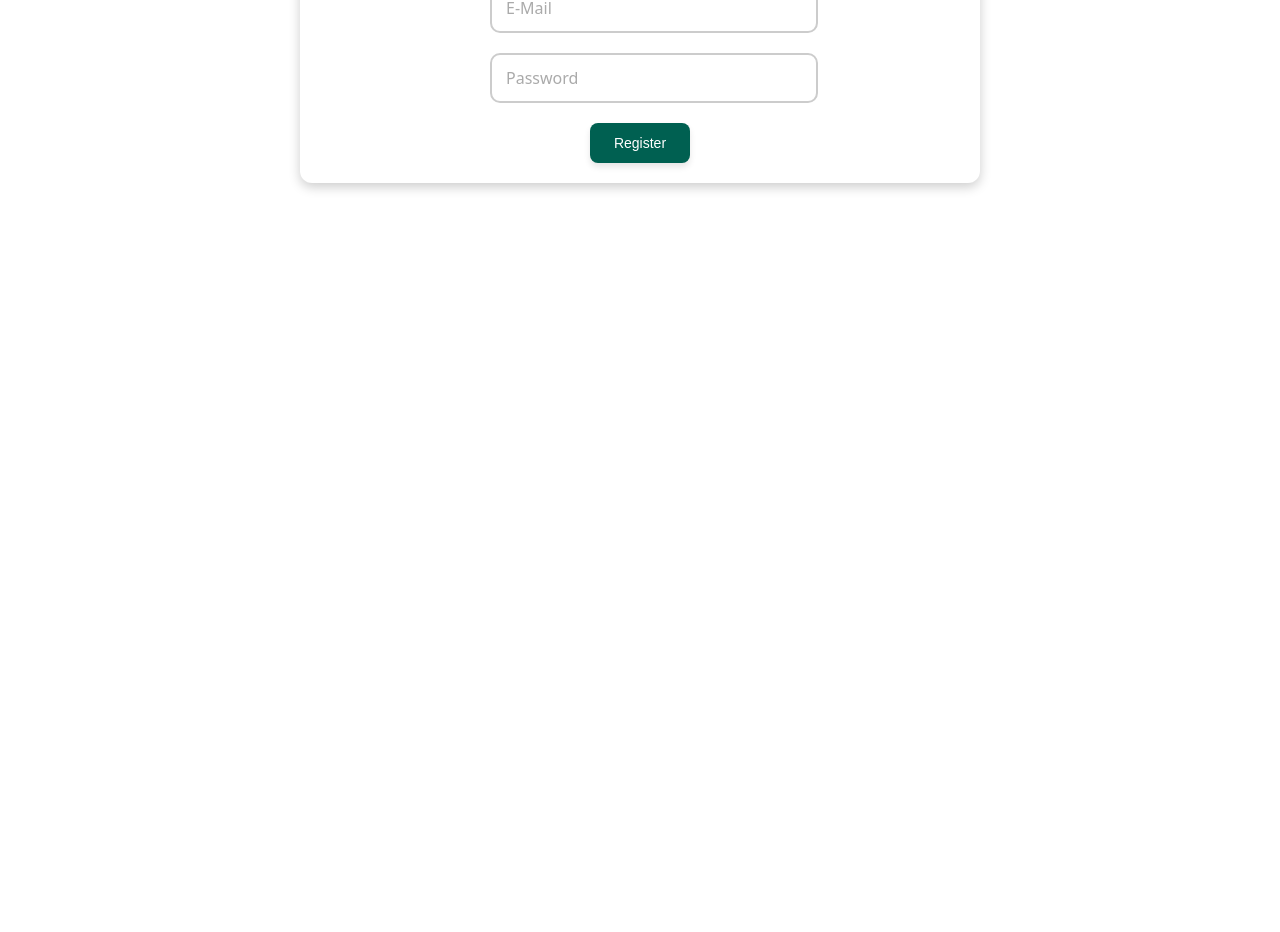
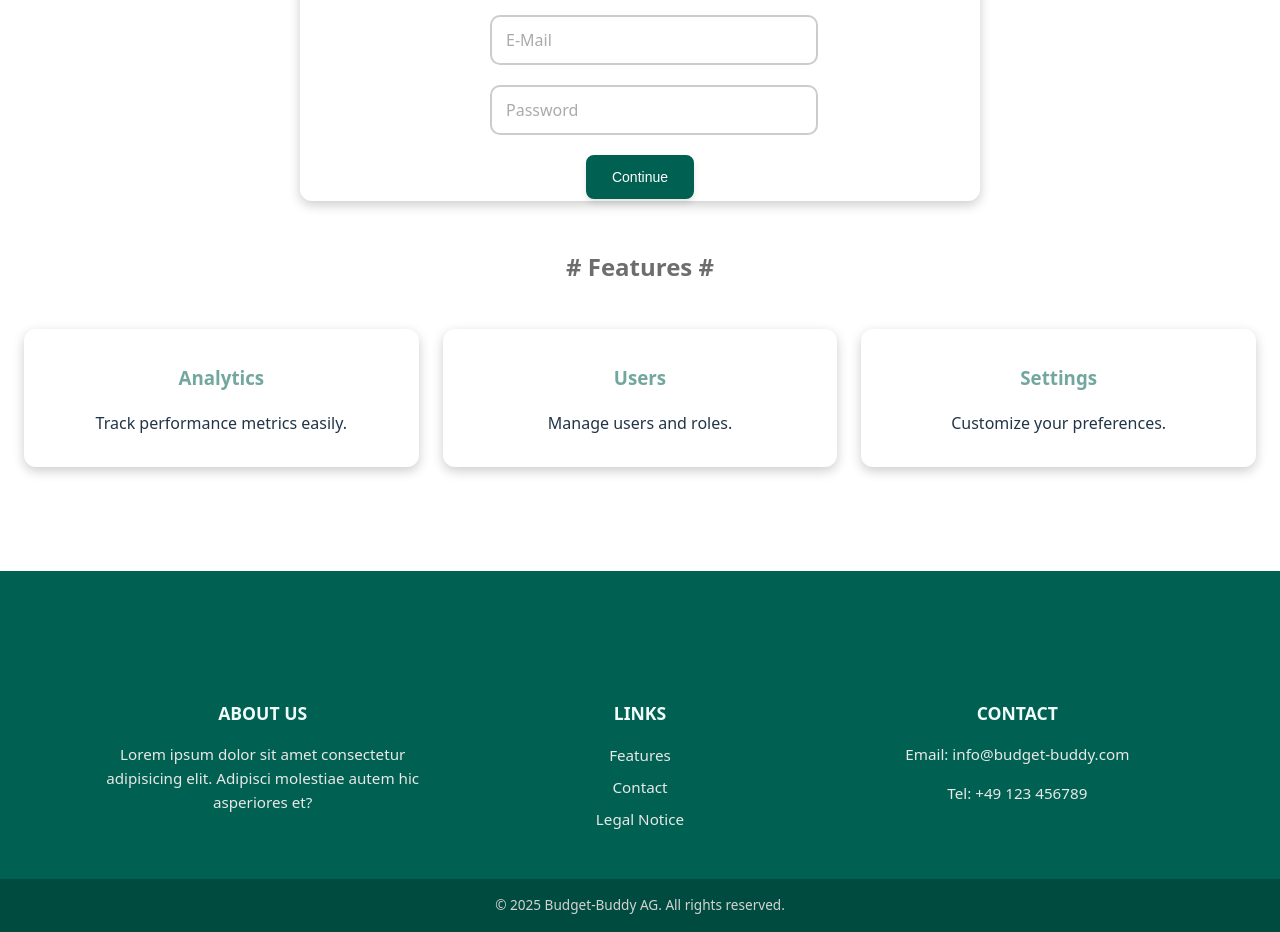
Before and after one commit to phbruemmer/Budget-Buddy, a Vue app in the folder Frontend/: page / in a window 1280 px wide. Shown: the part 1600-2532 px from the top of the page. Before the commit the page ends 1799 px from the top, so only its background shows below. Built offline with nearby package versions, Linux system fonts and the light colour scheme.

Commit message:
- Added a box row component - Added a clean footer component - Currently working on the contact form.

```diff
--- /dev/null
+++ b/Frontend/src/components/BoxRows/StandardTripleBoxRow.vue
@@ -0,0 +1,46 @@
+<template>
+  <h2>{{ props.title }}</h2>
+  <div class="row-container">
+    <slot name="box-1"></slot>
+    <slot name="box-2"></slot>
+    <slot name="box-3"></slot>
+  </div>
+</template>
+
+<script lang="ts" setup>
+const props = defineProps<{
+  title?: string;
+}>();
+</script>
+
+<style scoped>
+.row-container {
+  display: flex;
+  justify-content: space-between;
+  align-items: stretch;
+  gap: 1.5rem;
+  padding: 1.5rem;
+  overflow: visible;
+  transition: all 0.3s ease;
+}
+
+h2 {
+  color: #00000092;
+}
+
+::v-deep(h3) {
+  color: #0060518d;
+}
+
+::v-deep(.box) {
+  flex: 1;
+  background: white;
+  border-radius: 0.75rem;
+  padding: 1rem;
+  box-shadow: 0 4px 12px rgba(0, 0, 0, 0.2);
+}
+
+::v-deep(.box:hover) {
+  cursor: pointer;
+}
+</style>
--- a/Frontend/src/components/Default Buttons/DefaultButton.vue
+++ b/Frontend/src/components/Default Buttons/DefaultButton.vue
@@ -1,8 +1,18 @@
 <template>
-  <button class="default-button" @click="$emit('button')"><slot></slot></button>
+  <button
+    class="default-button"
+    :class="props.dotted ? 'dotted-border' : ''"
+    @click="$emit('button')"
+  >
+    <slot></slot>
+  </button>
 </template>
 
-<script lang="ts" setup></script>
+<script lang="ts" setup>
+const props = defineProps<{
+  dotted?: boolean;
+}>();
+</script>
 
 <style scoped>
 .default-button {
@@ -11,7 +21,7 @@
   font-size: 14px;
   font-weight: 400;
   padding: 12px 24px;
-  border: none;
+  border: solid #006051 2px;
   border-radius: 8px;
   cursor: pointer;
   transition: background-color 0.3s, transform 0.2s, box-shadow 0.2s;
@@ -28,4 +38,14 @@
   transform: translateY(1px);
   box-shadow: 0 3px 5px rgba(0, 0, 0, 0.1);
 }
+
+.dotted-border {
+  background: transparent;
+  color: #000;
+  border: dotted #000 2px;
+}
+
+.dotted-border:hover {
+  background: #0000001a;
+}
 </style>
--- /dev/null
+++ b/Frontend/src/components/Footers/LandingpageFooter.vue
@@ -0,0 +1,116 @@
+<template>
+  <footer class="footer">
+    <!-- Welle oben -->
+    <svg
+      xmlns="http://www.w3.org/2000/svg"
+      viewBox="0 0 1440 320"
+      preserveAspectRatio="none"
+      class="wave"
+    >
+      <path
+        fill="#006051"
+        d="M0,288L9.6,256C19.2,224,38,160,58,138.7C76.8,117,96,139,115,160C134.4,181,154,203,173,181.3C192,160,211,96,230,96C249.6,96,269,160,288,186.7C307.2,213,326,203,346,192C364.8,181,384,171,403,181.3C422.4,192,442,224,461,245.3C480,267,499,277,518,250.7C537.6,224,557,160,576,154.7C595.2,149,614,203,634,240C652.8,277,672,299,691,266.7C710.4,235,730,149,749,128C768,107,787,149,806,144C825.6,139,845,85,864,85.3C883.2,85,902,139,922,170.7C940.8,203,960,213,979,186.7C998.4,160,1018,96,1037,74.7C1056,53,1075,75,1094,96C1113.6,117,1133,139,1152,128C1171.2,117,1190,75,1210,58.7C1228.8,43,1248,53,1267,101.3C1286.4,149,1306,235,1325,256C1344,277,1363,235,1382,229.3C1401.6,224,1421,256,1430,272L1440,288L1440,320L0,320Z"
+      />
+    </svg>
+
+    <!-- Inhalt -->
+    <div class="footer-content">
+      <div class="footer-section">
+        <h3>About Us</h3>
+        <p>
+          Lorem ipsum dolor sit amet consectetur adipisicing elit. Adipisci
+          molestiae autem hic asperiores et?
+        </p>
+      </div>
+
+      <div class="footer-section">
+        <h3>Links</h3>
+        <ul>
+          <li><a href="#">Features</a></li>
+          <li><a href="#">Contact</a></li>
+          <li><a href="#">Legal Notice</a></li>
+        </ul>
+      </div>
+
+      <div class="footer-section">
+        <h3>Contact</h3>
+        <p>Email: info@budget-buddy.com</p>
+        <p>Tel: +49 123 456789</p>
+      </div>
+    </div>
+
+    <div class="footer-bottom">
+      © {{ new Date().getFullYear() }} Budget-Buddy AG. All rights reserved.
+    </div>
+  </footer>
+</template>
+
+<script lang="ts" setup></script>
+
+<style scoped>
+.footer {
+  margin-top: 10vh;
+  position: relative;
+  background: #006051;
+  color: #fff;
+  padding-top: 80px;
+}
+
+.wave {
+  position: absolute;
+  top: -1px;
+  left: 0;
+  width: 100%;
+  height: 100px;
+}
+
+.footer-content {
+  display: grid;
+  grid-template-columns: repeat(auto-fit, minmax(220px, 1fr));
+  gap: 2rem;
+  padding: 2rem 3rem;
+  max-width: 1100px;
+  margin: 0 auto;
+}
+
+.footer-section h3 {
+  margin-bottom: 0.75rem;
+  font-size: 1.1rem;
+  color: #f1fdfb;
+  text-transform: uppercase;
+}
+
+.footer-section p,
+.footer-section li,
+.footer-section a {
+  color: #e8e8e8;
+  font-size: 0.95rem;
+  line-height: 1.6;
+}
+
+.footer-section ul {
+  list-style: none;
+  padding: 0;
+}
+
+.footer-section li {
+  margin-bottom: 0.5rem;
+}
+
+.footer-section a {
+  text-decoration: none;
+  transition: color 0.2s ease;
+}
+
+.footer-section a:hover {
+  color: #a7fff1;
+}
+
+.footer-bottom {
+  text-align: center;
+  font-size: 0.85rem;
+  padding: 1rem;
+  background: #004b3f;
+  color: #d3d3d3;
+}
+</style>
--- a/Frontend/src/components/LandingPageComponents/Login/Register.vue
+++ b/Frontend/src/components/LandingPageComponents/Login/Register.vue
@@ -1,17 +1,52 @@
 <template>
   <h1>Register</h1>
-  <InputBar placerholder="Username" />
-  <InputBar placerholder="E-Mail" />
-  <InputBar placerholder="Password" />
-  <DefaultButton @button="handleClick">Register</DefaultButton>
+
+  <div v-if="registerSteps === 0">
+    <InputBar placerholder="Username" />
+    <InputBar placerholder="E-Mail" />
+    <InputBar placerholder="Password" />
+  </div>
+  <div v-else-if="registerSteps === 1">
+    <InputBar placerholder="Password Check" />
+  </div>
+  <div v-else-if="registerSteps === 2">
+    <InputBar placerholder="Verification Code" />
+  </div>
+  <div v-else>
+    <h3>Hey! Don't change my code! Chaos theory says don't.</h3>
+  </div>
+
+  <div class="btn-container">
+    <DefaultButton
+      v-if="registerSteps !== 0"
+      @button="handleReturn"
+      :dotted="true"
+      >Back</DefaultButton
+    >
+    <DefaultButton
+      @button="handleClick"
+      v-if="registerSteps >= 0 && registerSteps <= 2"
+      >{{ registerSteps !== 2 ? "Continue" : "Register" }}</DefaultButton
+    >
+  </div>
 </template>
 
 <script lang="ts" setup>
 import InputBar from "../../Default Inputs/InputBar.vue";
 import DefaultButton from "../../Default Buttons/DefaultButton.vue";
+import { ref } from "vue";
+
+const registerSteps = ref<number>(0);
+
+const handleReturn = () => {
+  registerSteps.value = 0;
+};
 
 const handleClick = () => {
-  alert("Clicked");
+  registerSteps.value += 1;
+
+  if (registerSteps.value < 0 || registerSteps.value > 2)
+    registerSteps.value = 0;
 };
 </script>
 
@@ -20,4 +55,14 @@ h1 {
   font-size: 2rem;
   color: #0060518d;
 }
+
+h3 {
+  color: #0000004f;
+}
+
+.btn-container {
+  display: flex;
+  justify-content: center;
+  gap: 2rem;
+}
 </style>
--- a/Frontend/src/components/LandingPageComponents/Login/SignUpComponent.vue
+++ b/Frontend/src/components/LandingPageComponents/Login/SignUpComponent.vue
@@ -37,6 +37,8 @@ function selectTab(tab: string) {
 .section {
   display: flex;
   justify-content: center;
+  margin: 4vh 0;
+  height: 55vh;
 }
 
 .box-container {
--- a/Frontend/src/views/Landingpage.vue
+++ b/Frontend/src/views/Landingpage.vue
@@ -7,6 +7,31 @@
   </MainBackground>
 
   <SignUpComponent />
+
+  <StandardTripleBoxRow title="# Features #">
+    <template #box-1>
+      <div class="box" data-aos="fade-up" data-aos-delay="0">
+        <h3>Analytics</h3>
+        <p>Track performance metrics easily.</p>
+      </div>
+    </template>
+
+    <template #box-2>
+      <div class="box" data-aos="fade-up" data-aos-delay="100">
+        <h3>Users</h3>
+        <p>Manage users and roles.</p>
+      </div>
+    </template>
+
+    <template #box-3>
+      <div class="box" data-aos="fade-up" data-aos-delay="200">
+        <h3>Settings</h3>
+        <p>Customize your preferences.</p>
+      </div>
+    </template>
+  </StandardTripleBoxRow>
+
+  <LandingpageFooter />
 </template>
 
 <script lang="ts" setup>
@@ -16,6 +41,8 @@ import MainBackground from "../components/Backgrounds/MainBackground.vue";
 // Body Components
 import LandingPageBody from "../components/LandingPageComponents/LandingPageBody.vue";
 import SignUpComponent from "../components/LandingPageComponents/Login/SignUpComponent.vue";
+import StandardTripleBoxRow from "../components/BoxRows/StandardTripleBoxRow.vue";
+import LandingpageFooter from "../components/Footers/LandingpageFooter.vue";
 </script>
 
 <style scoped></style>
```
Also changed, not shown: Frontend/src/components/Contact/ContactForm.vue (added, +13 -0 lines).
